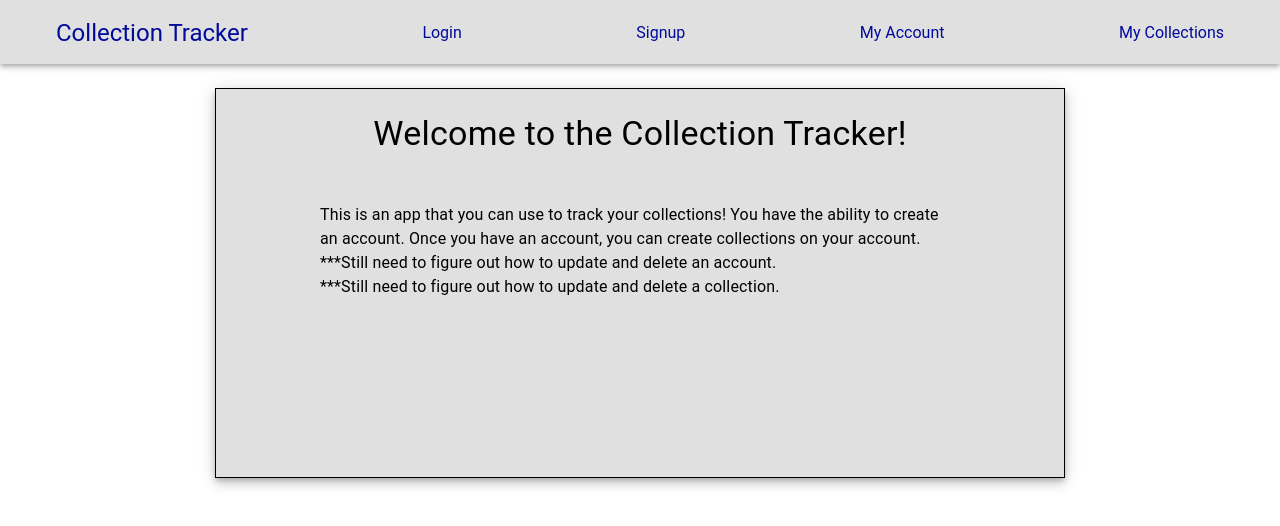
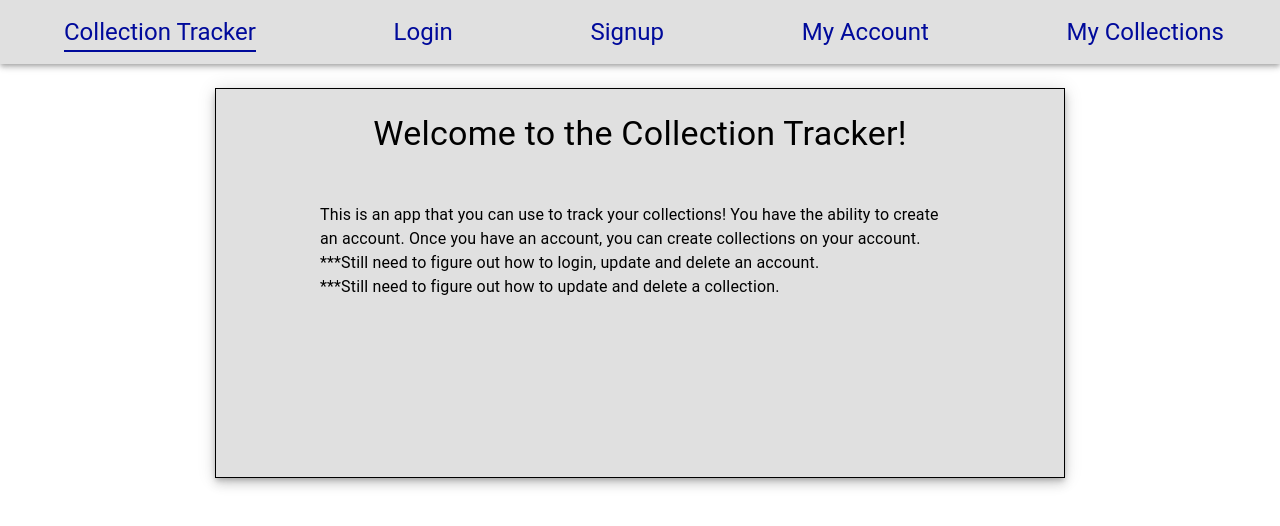
Before and after one commit to nforman91/collection_tracker_fe, a React (Create React App) app: page / in a window 1280 px wide. Shown: the top 526 px of the page. Built offline with nearby package versions, Linux system fonts and the light colour scheme.

Commit message:
Made animations in nav bar lines

```diff
--- a/src/components/Home.js
+++ b/src/components/Home.js
@@ -25,7 +25,7 @@ const Home = () => {
       <Typography sx={{ ...style, border: "solid black 1px", p: 3, backgroundColor: "primary.light", m: 3, width: { sm: 500, md: 800 }, height: "10em", flexDirection: "column", boxShadow: 6, alignItems: "center"}} variant="h4">
         Welcome to the Collection Tracker!
         <Typography sx={{ ...style, p: 3, m: 3, width: "40em", alignItems: "flexStart", flexWrap: "wrap"}}>
-        This is an app that you can use to track your collections! You have the ability to create an account. Once you have an account, you can create collections on your account. ***Still need to figure out how to update and delete an account. <br/>***Still need to figure out how to update and delete a collection.
+        This is an app that you can use to track your collections! You have the ability to create an account. Once you have an account, you can create collections on your account. ***Still need to figure out how to login, update and delete an account. <br/>***Still need to figure out how to update and delete a collection.
         </Typography>
       </Typography>
     </Box>
--- a/src/components/NavBar.js
+++ b/src/components/NavBar.js
@@ -1,7 +1,8 @@
 import React from "react";
-import { Link } from "react-router-dom";
+import { Link, useLocation } from "react-router-dom";
 import { AppBar, Toolbar, Typography } from "@mui/material";
 import styled from "styled-components";
+import { motion } from 'framer-motion';
 
 const style = {
   backgroundColor: "primary.light",
@@ -9,18 +10,54 @@ const style = {
 };
 
 const NavBar = () => {
+  const { pathname } = useLocation();
   return (
     <div>
       <AppBar position="static" sx={{ ...style }}>
         <Toolbar>
           <StyledLinks>
-            <Typography variant="title" color="inherit" fontSize="1.5rem">
-              <Link to="/">Collection Tracker</Link>
-            </Typography>
-            <Link to="/login">Login</Link>
-            <Link to="/signup">Signup</Link>
-            <Link to="/myaccount">My Account</Link>
-            <Link to="/mycollections">My Collections</Link>
+            <ul>
+              <li>
+                <Link to="/">Collection Tracker</Link>
+                <StyledLine
+                    transition={{ duration: 0.75 }}
+                    initial={{ width: "0%" }}
+                    animate={{ width: pathname === "/" ? "100%" : "0%" }}
+                />
+              </li>
+              <li>
+                <Link to="/login">Login</Link>
+                <StyledLine
+                    transition={{ duration: 0.75 }}
+                    initial={{ width: "0%" }}
+                    animate={{ width: pathname === "/login" ? "100%" : "0%" }}
+                />
+              </li>
+              <li>
+                <Link to="/signup">Signup</Link>
+                <StyledLine
+                    transition={{ duration: 0.75 }}
+                    initial={{ width: "0%" }}
+                    animate={{ width: pathname === "/signup" ? "100%" : "0%" }}
+                />
+              </li>
+              <li>
+                <Link to="/myaccount">My Account</Link>
+                <StyledLine
+                    transition={{ duration: 0.75 }}
+                    initial={{ width: "0%" }}
+                    animate={{ width: pathname === "/myaccount" ? "100%" : "0%" }}
+                />
+              </li>
+              <li>
+                <Link to="/mycollections">My Collections</Link>
+                <StyledLine
+                    transition={{ duration: 0.75 }}
+                    initial={{ width: "0%" }}
+                    animate={{ width: pathname === "/mycollections" ? "100%" : "0%" }}
+                />
+              </li>
+            </ul>
           </StyledLinks>
         </Toolbar>
       </AppBar>
@@ -30,15 +67,32 @@ const NavBar = () => {
 
 const StyledLinks = styled.div`
   width: 100%;
-  margin: 0 2rem 0 2rem;
+  margin-right: 2rem;
   display: flex;
-  align-items: center;
-  justify-content: space-between;
   a{
     color: #000a9b;
     text-decoration: none;
     font-family: 'Roboto';
+    font-size: 1.5rem;
+  }
+  ul{
+    width: 100%;
+    display: flex;
+    list-style: none;
+    justify-content: space-between;
+  }
+  li{
+    padding-left: 0rem;
+    position: relative;
   }
 `;
 
+const StyledLine = styled(motion.div)`
+    height: 0.1rem;
+    background: #000a9b;
+    width: 0%;
+    position: absolute;
+    bottom: -20%;
+`;
+
 export default NavBar;
--- a/src/components/users/Login.js
+++ b/src/components/users/Login.js
@@ -31,29 +31,34 @@ const Login = (
   { setToken }
   ) => {
   // const [login, setLogin] = useState(credentials);
-  const [username, setUsername] = useState([]);
-  const [password, setPassword] = useState([]);
+  // const [username, setUsername] = useState([]);
+  // const [password, setPassword] = useState([]);
+  const [values, setValues] = useState({
+    username: "",
+    password: ""
+  });
+  const [errors, setErrors] = useState({});
   const navigate = useNavigate();
 
-  // const handleChange = (e) => {
-  //   setLogin({
-  //     ...login,
-  //     [e.target.name]: e.target.value,
-  //   });
-  // };
+  const handleChange = (e) => {
+    console.log(values)
+    setValues({
+      ...values,
+      [e.target.name]: e.target.value,
+    });
+  };
 
   const handleSubmit = async (e) => {
     e.preventDefault();
     axios
-    .post("http://localhost:9000/api/users/login", username, password)
+    .post("http://localhost:9000/api/users/login", values)
     .then((res) => {
       localStorage.setItem("token", res.data.token);
-      localStorage.setItem("username", res.data.username);
+      // localStorage.setItem("username", res.data.username);
       navigate("/mycollections");
     });
     const token = await loginUser({
-      username,
-      password
+      values
     });
     setToken(token);
   };
@@ -76,18 +81,18 @@ const Login = (
         id="standard-required-username"
         label="Username"
         variant="standard"
-        // value={login.username}
+        value={values.username}
         type="text"
-        onChange={(e) => setUsername(e.target.value)}
+        onChange={handleChange}
       />
       <TextField
         required
         id="standard-required-password"
         label="Password"
         variant="standard"
-        // value={login.password}
+        value={values.password}
         type="password"
-        onChange={(e) => setPassword(e.target.value)}
+        onChange={handleChange}
       />
       <Button sx={{ ...style }} color="primary" variant="contained" onClick={handleSubmit}>
         LOGIN
```
